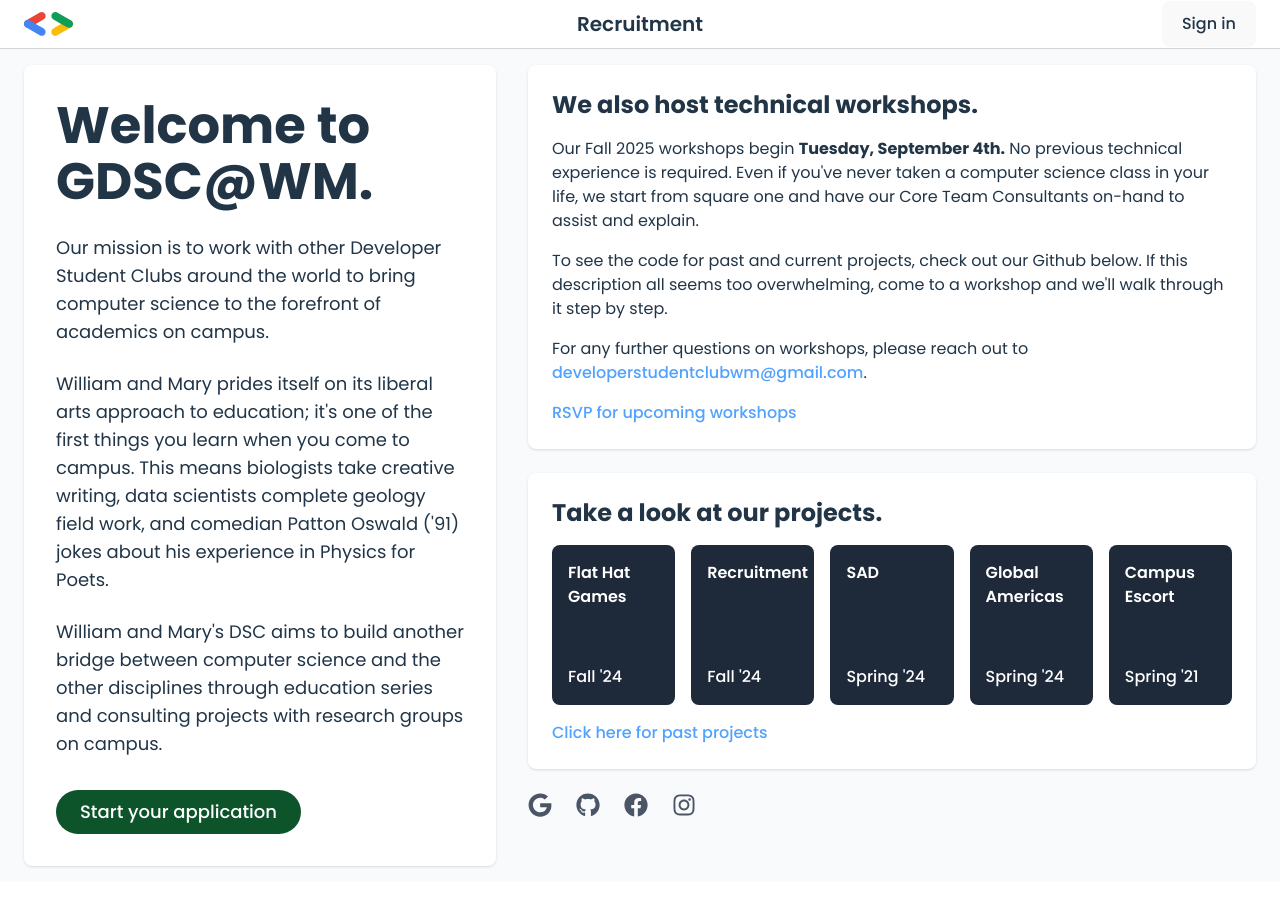
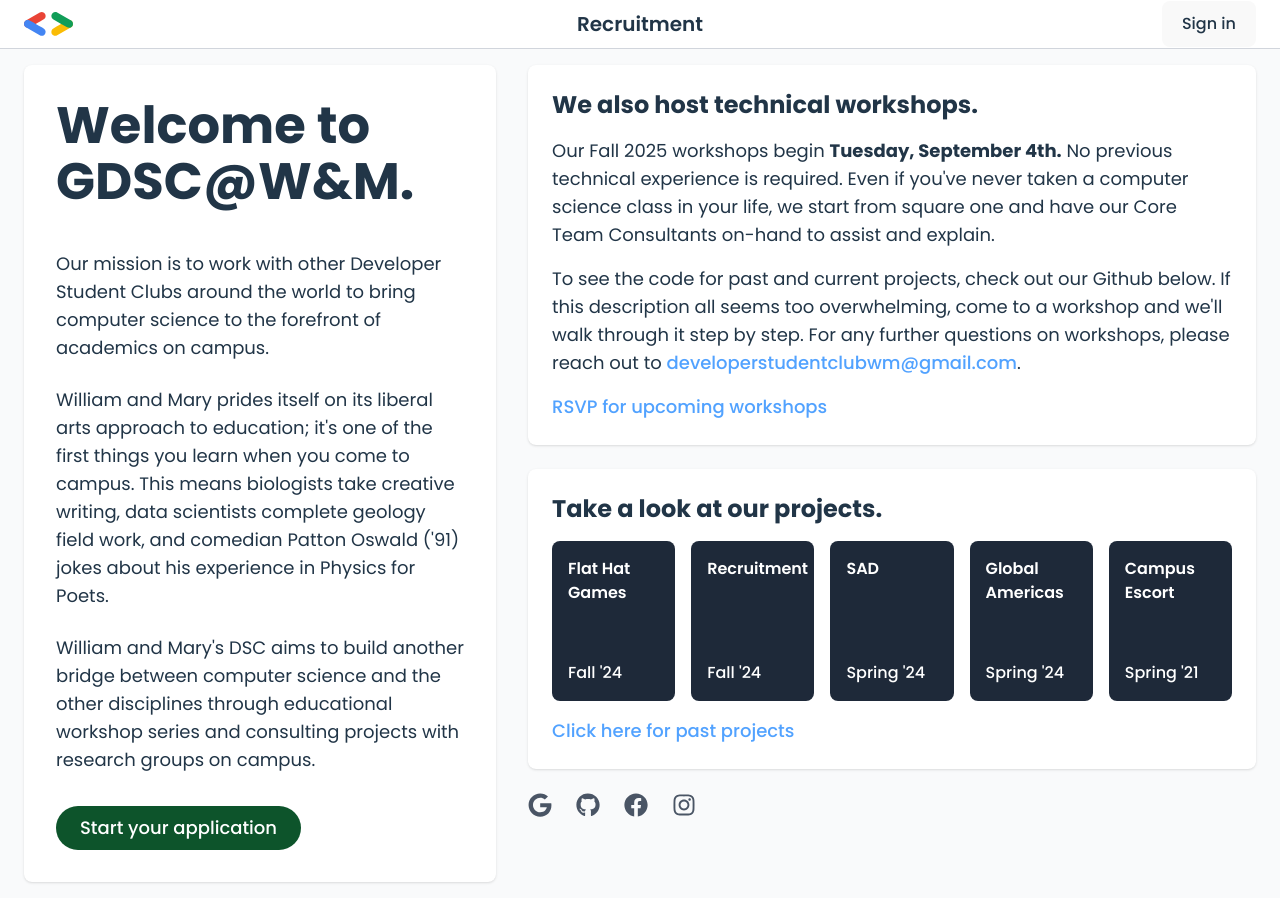
Before and after one commit to gkdot/recruitment-platform, a React (Vite) app: page / in a window 1280 px wide. Built offline with nearby package versions, Linux system fonts and the light colour scheme; no server answers.

Commit message:
style: made minor margin and font size adjustments to Landing page subcomponent panels

```diff
--- a/src/pages/Landing/Hero.tsx
+++ b/src/pages/Landing/Hero.tsx
@@ -7,8 +7,8 @@
 export default function HeroSection({ onSignUp }: HeroSectionProps) {
   return (
     <section className="bg-white rounded-lg shadow p-4 sm:p-6 lg:p-8">
-      <h1 className="text-2xl md:text-3xl font-bold mb-6">
-        Welcome to GDSC@WM.
+      <h1 className="text-2xl md:text-3xl font-bold mb-10">
+        Welcome to GDSC@W&M.
       </h1>
       <p className="text-base md:text-lg mb-6">
         Our mission is to work with other Developer Student Clubs around the
@@ -23,10 +23,9 @@
       </p>
       <p className="text-base md:text-lg mb-6">
         William and Mary&apos;s DSC aims to build another bridge between
-        computer science and the other disciplines through education series and
-        consulting projects with research groups on campus.
+        computer science and the other disciplines through educational workshop
+        series and consulting projects with research groups on campus.
       </p>
-
       <div className="flex gap-4 mt-8">
         <Link
           to="#"
--- a/src/pages/Landing/Projects.tsx
+++ b/src/pages/Landing/Projects.tsx
@@ -62,7 +62,7 @@
       </div>
       <a
         href="https://docs.google.com/document/d/1bvN3zt_BzmtPjl_jkHCu0kWL2yXIZYlfaW7vsbhEos4/edit"
-        className="text-base text-blue-400 hover:text-blue-500 underline font-semibold"
+        className="text-lg text-blue-400 hover:text-blue-500 underline font-semibold"
       >
         Click here for past projects
       </a>
--- a/src/pages/Landing/Workshops.tsx
+++ b/src/pages/Landing/Workshops.tsx
@@ -4,23 +4,21 @@
       <h2 className="text-xl md:text-2xl font-bold mb-4">
         We also host technical workshops.
       </h2>
-      <p className="text-base mb-4">
+      <p className="text-lg mb-4">
         Our Fall {new Date().getFullYear()} workshops begin{" "}
         <b>Tuesday, September 4th.</b> No previous technical experience is
         required. Even if you&apos;ve never taken a computer science class in
         your life, we start from square one and have our Core Team Consultants
         on-hand to assist and explain.
       </p>
-      <p className="text-base md:text-base mb-4">
+      <p className="text-lg mb-4">
         To see the code for past and current projects, check out our Github
         below. If this description all seems too overwhelming, come to a
-        workshop and we&apos;ll walk through it step by step.
-      </p>
-      <p className="text-base md:text-base mb-4">
-        For any further questions on workshops, please reach out to{" "}
+        workshop and we&apos;ll walk through it step by step. For any further
+        questions on workshops, please reach out to{" "}
         <a
           href="mailto:developerstudentclubwm@gmail.com"
-          className="text-base md:text-base text-blue-400 hover:text-blue-500 font-semibold"
+          className="text-lg text-blue-400 hover:text-blue-500 font-semibold"
         >
           developerstudentclubwm@gmail.com
         </a>
@@ -28,7 +26,7 @@
       </p>
       <a
         href="https://lists.wm.edu/wws/info/gdsc-announcements"
-        className="text-md text-blue-400 hover:text-blue-500 font-semibold"
+        className="text-lg text-blue-400 hover:text-blue-500 font-semibold"
       >
         RSVP for upcoming workshops
       </a>
```
